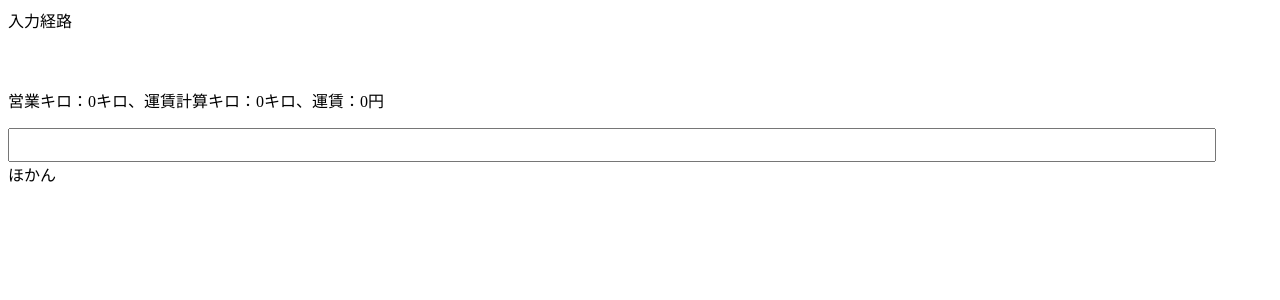
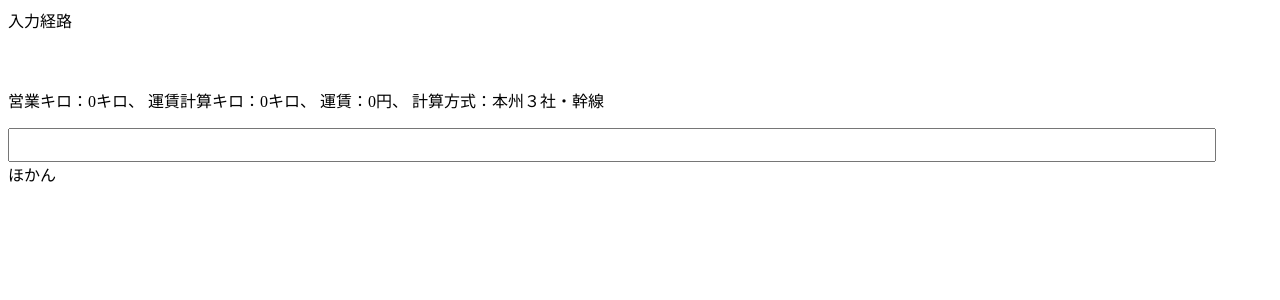
Before and after one commit to m77so/deimos, a React (Create React App) app in the folder deimos/: page / in a window 1280 px wide. Shown: the top 300 px of the page. Built offline with nearby package versions, Linux system fonts and the light colour scheme.

Commit message:
計算方式表示

```diff
--- a/deimos/src/app/App.tsx
+++ b/deimos/src/app/App.tsx
@@ -2,6 +2,7 @@ import * as React from 'react'
 import { RouteState, RouteEdge } from './module'
 import { ActionDispatcher } from './Container'
 import { Route } from './route'
+import { calcType, FareResponse } from './fare'
 import './App.css'
 
 interface Props {
@@ -53,15 +54,32 @@ class RoutePreviewComponent extends React.Component<RoutePreviewProps, {}> {
     return <div className="routePreview">{components}</div>
   }
 }
+interface FareProps {
+  fare: FareResponse
+}
+class FareComponent extends React.Component<FareProps, {}> {
+  render() {
+    let calcTypeJaStrings: string[] = []
+    calcTypeJaStrings[calcType.HokkaidoKansen] = '北海道・幹線'
+    calcTypeJaStrings[calcType.HondoChiho] = '本州３社・地方交通線'
+    calcTypeJaStrings[calcType.HondoKansen] = '本州３社・幹線'
+    calcTypeJaStrings[calcType.KyushuKansen] = '九州・幹線'
+    calcTypeJaStrings[calcType.ShikokuKansen] = '四国・幹線'
+    const calcTypeJa = calcTypeJaStrings[this.props.fare.calcType] || '日本語未定義'
+    return (
+      <p>
+        営業キロ：{this.props.fare.km / 10}キロ、 運賃計算キロ：{this.props.fare.akm / 10}キロ、 運賃：{this.props.fare.fare}円、 計算方式：{calcTypeJa}
+      </p>
+    )
+  }
+}
 export class App extends React.Component<Props, {}> {
   render() {
     return (
       <div>
         入力経路
         <RoutePreviewComponent route={this.props.value.route} />
-        <p>
-          営業キロ：{this.props.value.km / 10}キロ、運賃計算キロ：{this.props.value.akm / 10}キロ、運賃：{this.props.value.fare}円
-        </p>
+        <FareComponent fare={this.props.value.fare} />
         <input
           type="text"
           id="textBox"
--- a/deimos/src/app/fare.ts
+++ b/deimos/src/app/fare.ts
@@ -1,11 +1,18 @@
 import { Route } from './route'
 
-interface FareResponse {
+export class FareResponse {
   fare: number
   km: number
   akm: number
+  calcType: calcType
+  constructor() {
+    this.fare = 0
+    this.km = 0
+    this.akm = 0
+    this.calcType = calcType.HondoKansen
+  }
 }
-enum calcType {
+export enum calcType {
   HondoKansen,
   HokkaidoKansen,
   ShikokuKansen,
@@ -29,7 +36,7 @@ const chitaiCalc = (
   }
   return fareCent
 }
-const calc = (akm: number, type: calcType): number => {
+const calc = (akm: number, type: calcType): [number, calcType] => {
   // akmは100m単位であるので、1000m単位になおす
   let km = Math.ceil(akm / 10)
   if (
@@ -148,7 +155,7 @@ const calc = (akm: number, type: calcType): number => {
     }
   }
 
-  return fareCent / 100
+  return [fareCent / 100, type]
 }
 export const fare = (route: Route): FareResponse => {
   let totalFare = 0
@@ -156,6 +163,7 @@ export const fare = (route: Route): FareResponse => {
   let totalAkm = 0
   let includeChihoFlag = false
   let onlyChihoFlag = true
+  let calcTypeUsed: calcType
   for (let i = 0; i < route.edges.length; ++i) {
     const edge = route.edges[i]
     const km = Math.abs(
@@ -171,13 +179,14 @@ export const fare = (route: Route): FareResponse => {
     onlyChihoFlag = onlyChihoFlag && edge.line.chiho
   }
   if (onlyChihoFlag) {
-    totalFare = calc(totalKm, calcType.HondoChiho)
+    [totalFare, calcTypeUsed] = calc(totalKm, calcType.HondoChiho)
   } else {
-    totalFare = calc(totalAkm, calcType.HondoKansen)
+    [totalFare, calcTypeUsed] = calc(totalAkm, calcType.HondoKansen)
   }
   return {
     fare: totalFare,
     km: totalKm,
-    akm: totalAkm
+    akm: totalAkm,
+    calcType: calcTypeUsed
   }
 }
--- a/deimos/src/app/module.ts
+++ b/deimos/src/app/module.ts
@@ -1,6 +1,6 @@
 import { Action } from 'redux'
 import { textFunction, Route, RouteEdge } from './route'
-import { fare } from './fare'
+import { fare, FareResponse } from './fare'
 export {RouteEdge}
 enum ActionNames {
   TEXT = 'route/text'
@@ -26,9 +26,7 @@ export interface RouteState {
   duplicatedKomaru: boolean
   via: string[],
   route: Route,
-  fare: number,
-  km: number,
-  akm: number
+  fare: FareResponse
 }
 
 export type RouteActions = TextAction
@@ -44,9 +42,7 @@ const initialState: RouteState = {
   completionLine: [],
   completionStation: [],
   route: new Route(),
-  fare: 0,
-  km: 0,
-  akm: 0
+  fare: new FareResponse()
 }
 
 export default function reducer(
@@ -58,10 +54,7 @@ export default function reducer(
     case ActionNames.TEXT:
 
       copyState = textFunction(copyState, action.text)
-      const fareRes = fare(copyState.route)
-      copyState.akm = fareRes.akm
-      copyState.km = fareRes.km
-      copyState.fare = fareRes.fare
+      copyState.fare = fare(copyState.route)
       break
     default:
   }
```
